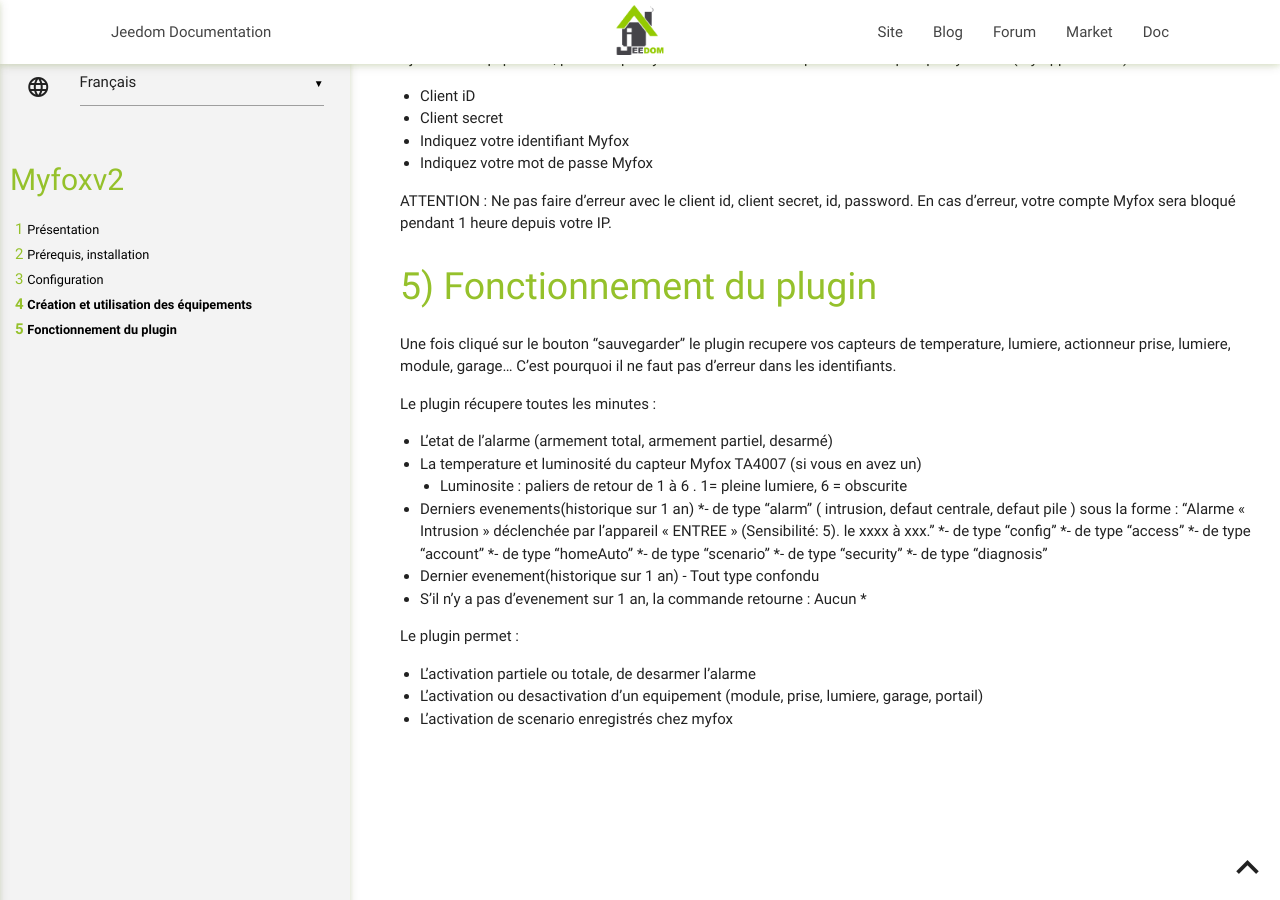
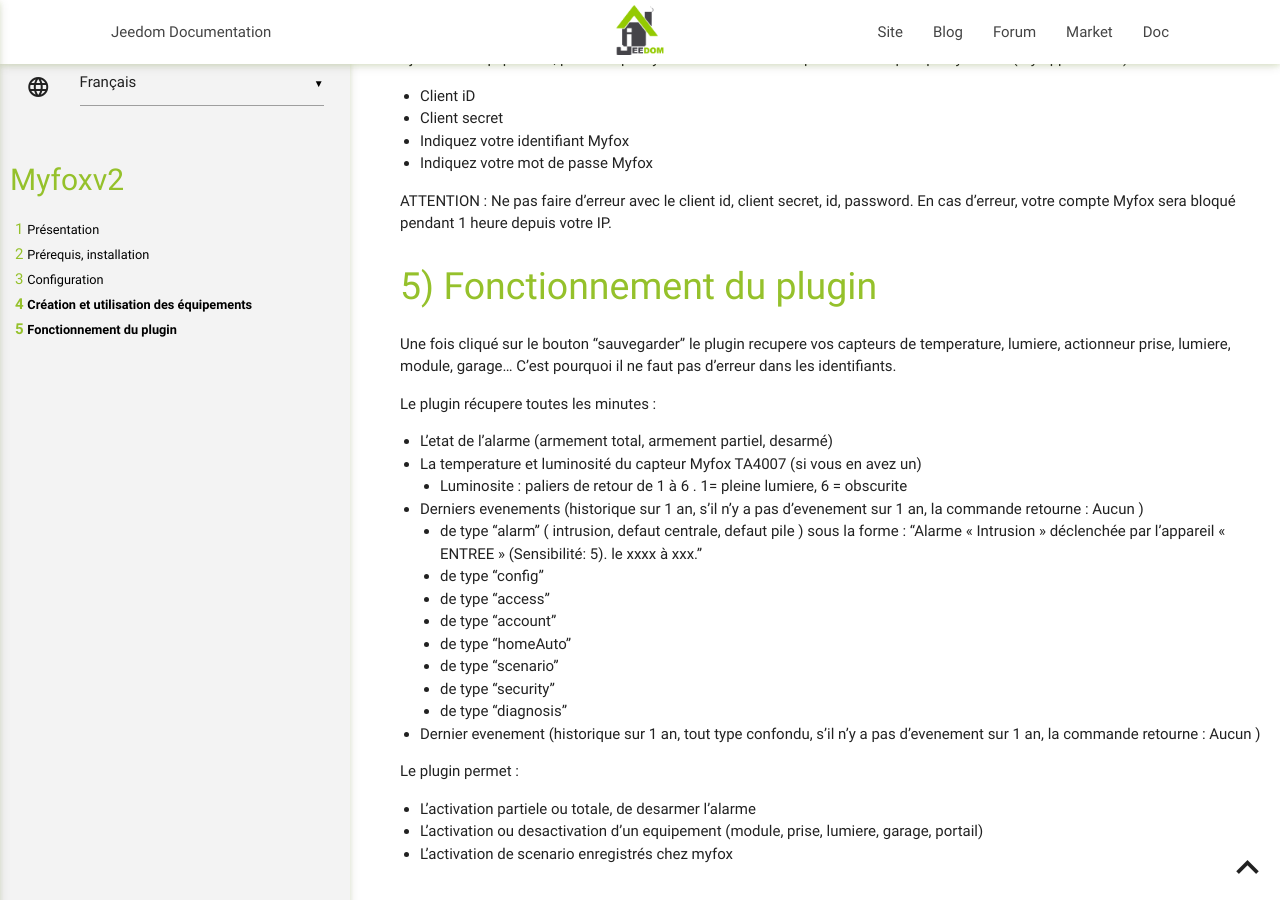
Before and after one commit to gui59169/myfoxv2, a Jekyll site: the page built from docs/fr_FR/index.md, in a window 1280 px wide and 900 px high, scrolled down 521 px. Built offline with Jekyll 4.4.1, drawn with Linux system fonts in a browser that asks for light colours; our own code applies the rules of GitHub Pages for plain Markdown files.

Commit message:
Update index.md

```diff
--- a/docs/fr_FR/index.md
+++ b/docs/fr_FR/index.md
@@ -38,17 +38,17 @@ Le plugin récupere toutes les minutes :
 	* Luminosite : paliers de retour de 1 à 6 . 1= pleine lumiere,  6 = obscurite
 
 
-- Derniers evenements(historique sur 1 an)
-	*- de type "alarm" ( intrusion, defaut centrale, defaut pile ) sous la forme : "Alarme « Intrusion » déclenchée par l'appareil « ENTREE » (Sensibilité: 5). le xxxx à xxx."
-	*- de type "config"
-	*- de type "access"
-	*- de type "account"
-	*- de type "homeAuto"
-	*- de type "scenario"
-	*- de type "security"
-	*- de type "diagnosis"
-- Dernier evenement(historique sur 1 an) - Tout type confondu
-* S'il n'y a pas d'evenement sur 1 an, la commande retourne : Aucun *
+- Derniers evenements (historique sur 1 an, s'il n'y a pas d'evenement sur 1 an, la commande retourne : Aucun )
+	* de type "alarm" ( intrusion, defaut centrale, defaut pile ) sous la forme : "Alarme « Intrusion » déclenchée par l'appareil « ENTREE » (Sensibilité: 5). le xxxx à xxx."
+	* de type "config"
+	* de type "access"
+	* de type "account"
+	* de type "homeAuto"
+	* de type "scenario"
+	* de type "security"
+	* de type "diagnosis"
+- Dernier evenement (historique sur 1 an, tout type confondu, s'il n'y a pas d'evenement sur 1 an, la commande retourne : Aucun )
+
 
 Le plugin permet :
 
```
